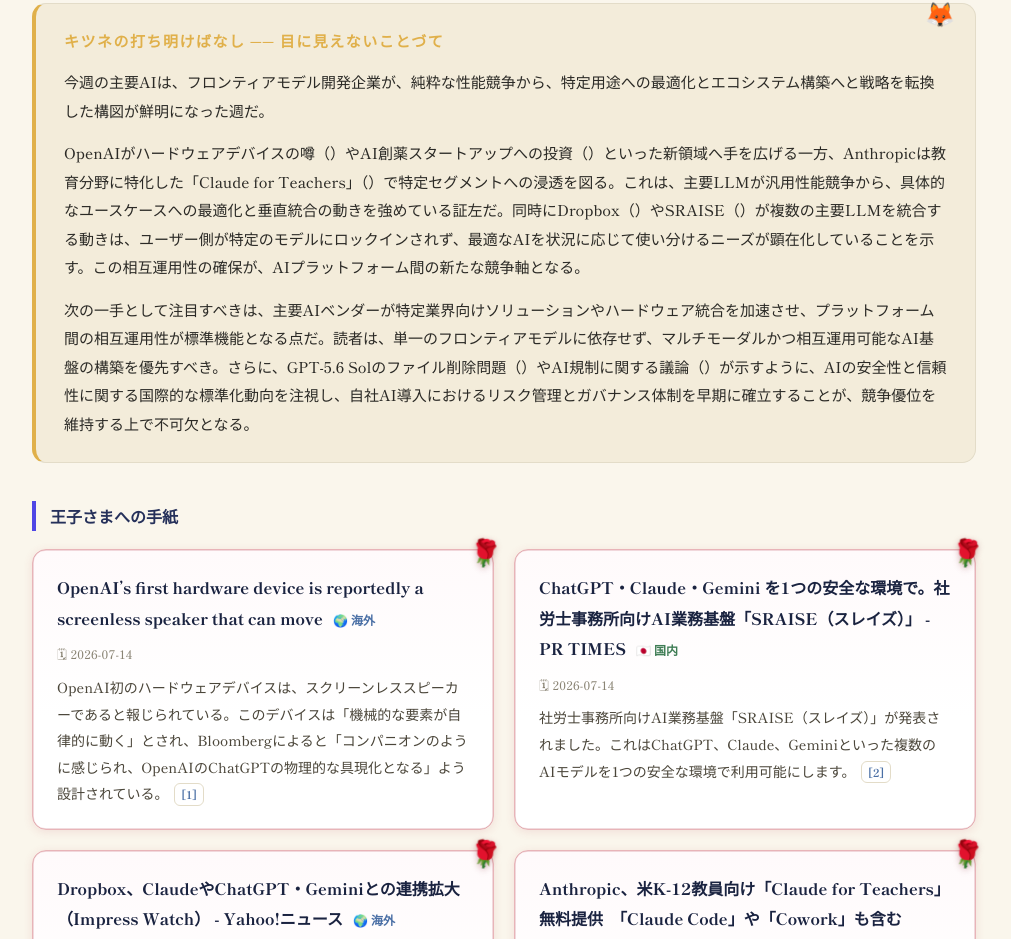
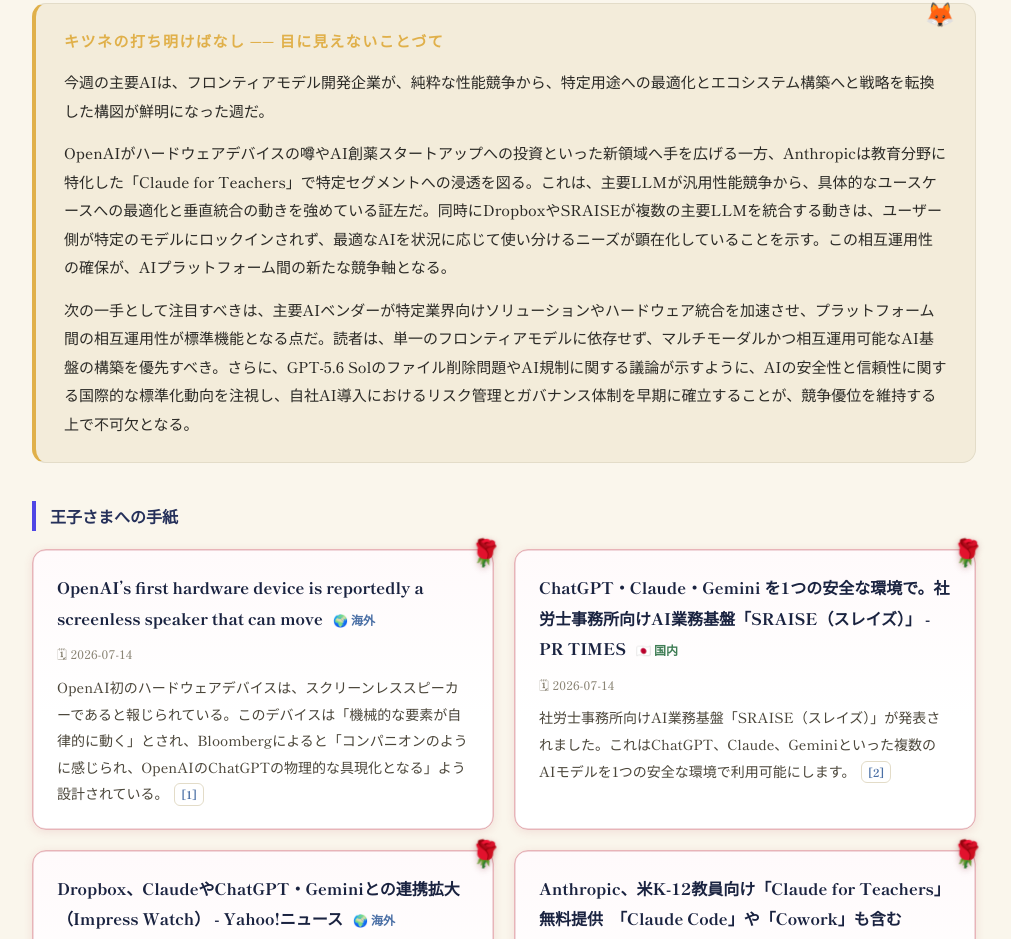
Before and after one commit to ST-01-JP/ai-ouji, a plain HTML site: page index.html in a window 1280 px wide. Shown: the part 1252-2191 px from the top of the page, without its empty margins (136-1147 px from the left). Drawn offline with nearby package versions, Linux system fonts and the light colour scheme.

Commit message:
20260715修正
20260715修正

```diff
--- a/index.html
+++ b/index.html
@@ -370,8 +370,8 @@
   <div class="editorial">
     <div class="label">キツネの打ち明けばなし ── 目に見えないことづて</div>
     <p>今週の主要AIは、フロンティアモデル開発企業が、純粋な性能競争から、特定用途への最適化とエコシステム構築へと戦略を転換した構図が鮮明になった週だ。</p>
-    <p>OpenAIがハードウェアデバイスの噂（）やAI創薬スタートアップへの投資（）といった新領域へ手を広げる一方、Anthropicは教育分野に特化した「Claude for Teachers」（）で特定セグメントへの浸透を図る。これは、主要LLMが汎用性能競争から、具体的なユースケースへの最適化と垂直統合の動きを強めている証左だ。同時にDropbox（）やSRAISE（）が複数の主要LLMを統合する動きは、ユーザー側が特定のモデルにロックインされず、最適なAIを状況に応じて使い分けるニーズが顕在化していることを示す。この相互運用性の確保が、AIプラットフォーム間の新たな競争軸となる。</p>
-    <p>次の一手として注目すべきは、主要AIベンダーが特定業界向けソリューションやハードウェア統合を加速させ、プラットフォーム間の相互運用性が標準機能となる点だ。読者は、単一のフロンティアモデルに依存せず、マルチモーダルかつ相互運用可能なAI基盤の構築を優先すべき。さらに、GPT-5.6 Solのファイル削除問題（）やAI規制に関する議論（）が示すように、AIの安全性と信頼性に関する国際的な標準化動向を注視し、自社AI導入におけるリスク管理とガバナンス体制を早期に確立することが、競争優位を維持する上で不可欠となる。</p>
+    <p>OpenAIがハードウェアデバイスの噂やAI創薬スタートアップへの投資といった新領域へ手を広げる一方、Anthropicは教育分野に特化した「Claude for Teachers」で特定セグメントへの浸透を図る。これは、主要LLMが汎用性能競争から、具体的なユースケースへの最適化と垂直統合の動きを強めている証左だ。同時にDropboxやSRAISEが複数の主要LLMを統合する動きは、ユーザー側が特定のモデルにロックインされず、最適なAIを状況に応じて使い分けるニーズが顕在化していることを示す。この相互運用性の確保が、AIプラットフォーム間の新たな競争軸となる。</p>
+    <p>次の一手として注目すべきは、主要AIベンダーが特定業界向けソリューションやハードウェア統合を加速させ、プラットフォーム間の相互運用性が標準機能となる点だ。読者は、単一のフロンティアモデルに依存せず、マルチモーダルかつ相互運用可能なAI基盤の構築を優先すべき。さらに、GPT-5.6 Solのファイル削除問題やAI規制に関する議論が示すように、AIの安全性と信頼性に関する国際的な標準化動向を注視し、自社AI導入におけるリスク管理とガバナンス体制を早期に確立することが、競争優位を維持する上で不可欠となる。</p>
   </div>
 
 
```
